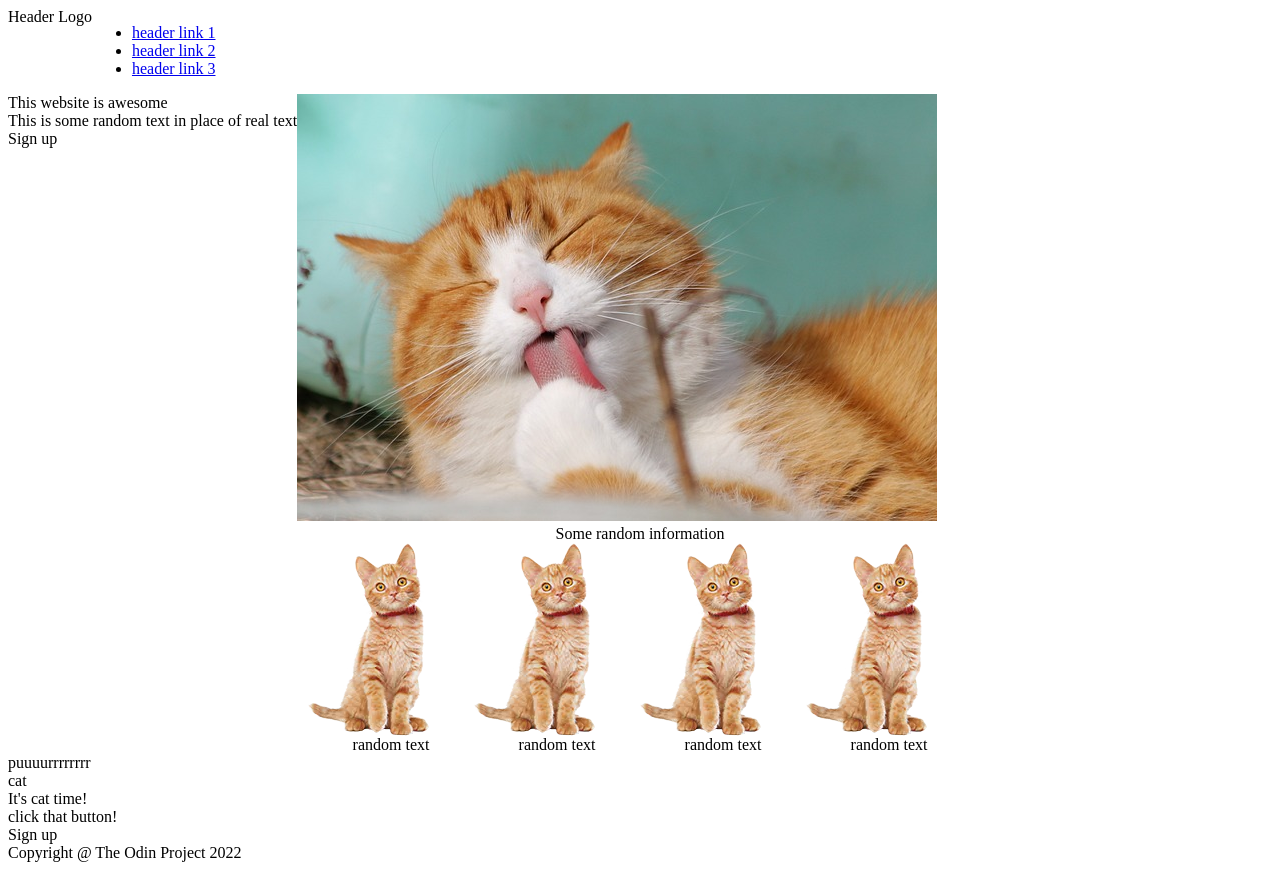
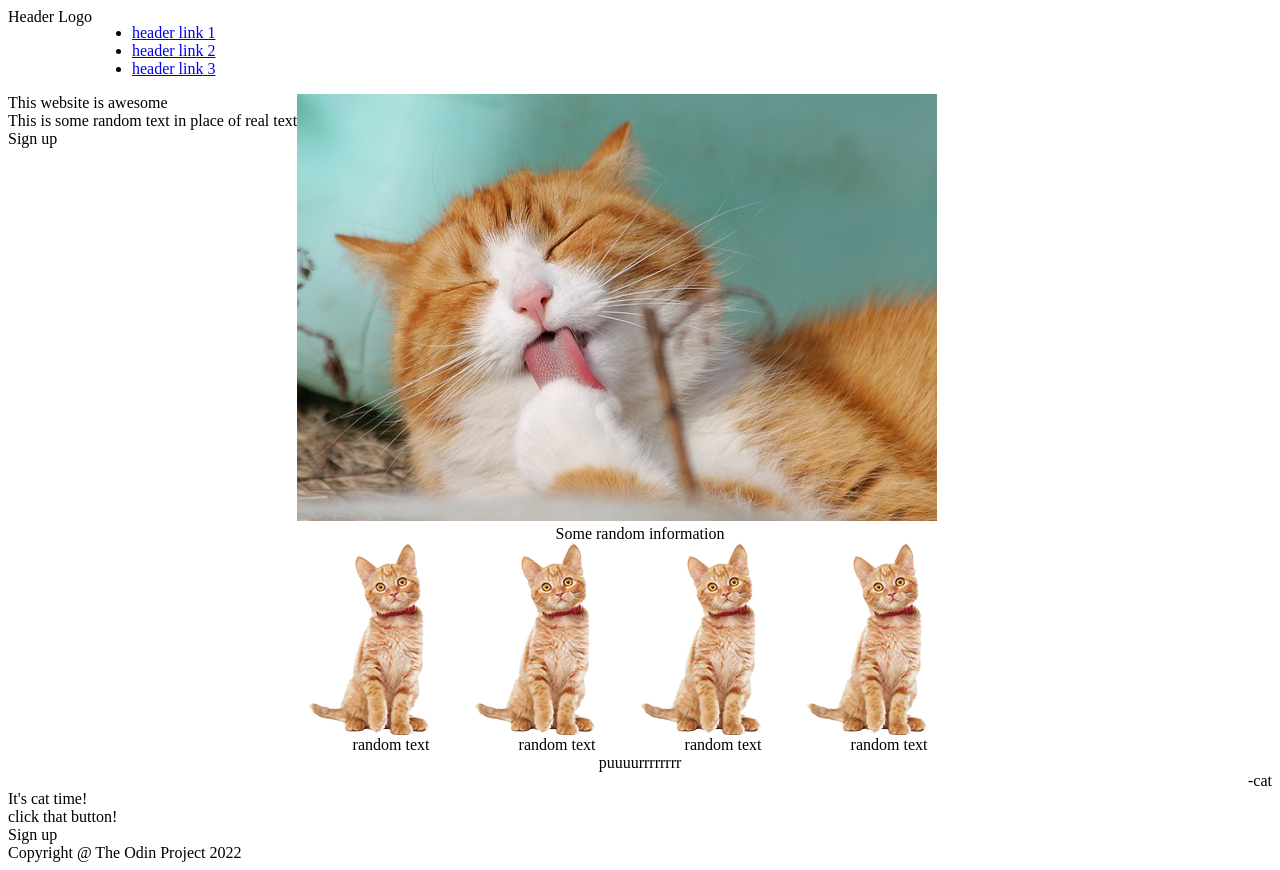
Before and after one commit to Saisii/landing_page_odin, a plain HTML site: page index.html in a window 1280 px wide. Drawn offline with Linux system fonts and the light colour scheme.

Commit message:
align .content_2

```diff
--- a/index.html
+++ b/index.html
@@ -57,7 +57,7 @@
         <div class="quote">
             puuuurrrrrrrr
         </div>
-        <div class="author">cat</div>
+        <div class="author">-cat</div>
 
     </div>
 
--- a/style.css
+++ b/style.css
@@ -33,3 +33,13 @@ body {
     flex-direction: column;
     align-items: center;
 }
+
+.content_2 {
+    display: flex;
+    flex-direction: column;
+    align-items: center;
+}
+
+.author {
+    align-self: flex-end;
+}
```
